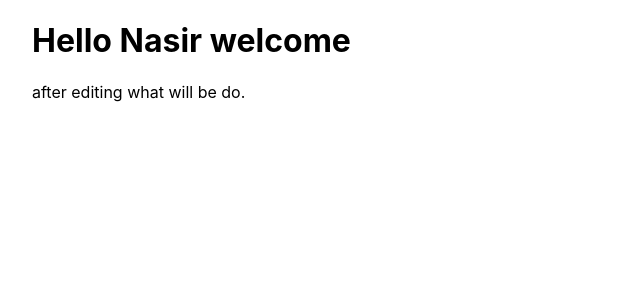
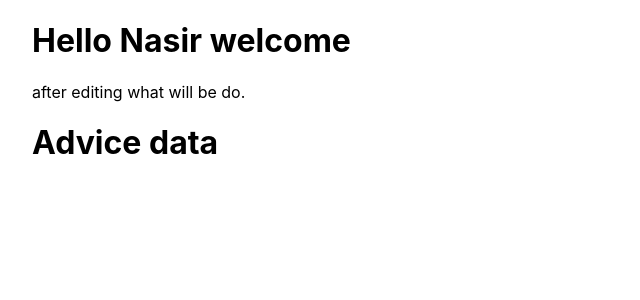
Before and after one commit to NasirMuh/Advice, a Next.js app: page / in a window 1280 px wide. Shown: the top 300 px of the page, without its empty margins (0-640 px from the left). Built offline with nearby package versions, Linux system fonts and the light colour scheme.

Commit message:
after adding advice in index

```diff
--- a/pages/index.js
+++ b/pages/index.js
@@ -1,6 +1,7 @@
 import Head from 'next/head'
 import Image from 'next/image'
 import styles from '../styles/Home.module.css'
+import Advice from './advice'
 
 export default function Home() {
   return (
@@ -13,6 +14,7 @@ export default function Home() {
 
       <h1>Hello Nasir welcome</h1>
       <p>after editing what will be do.</p>
+      <Advice />
     </div>
   )
 }
```
